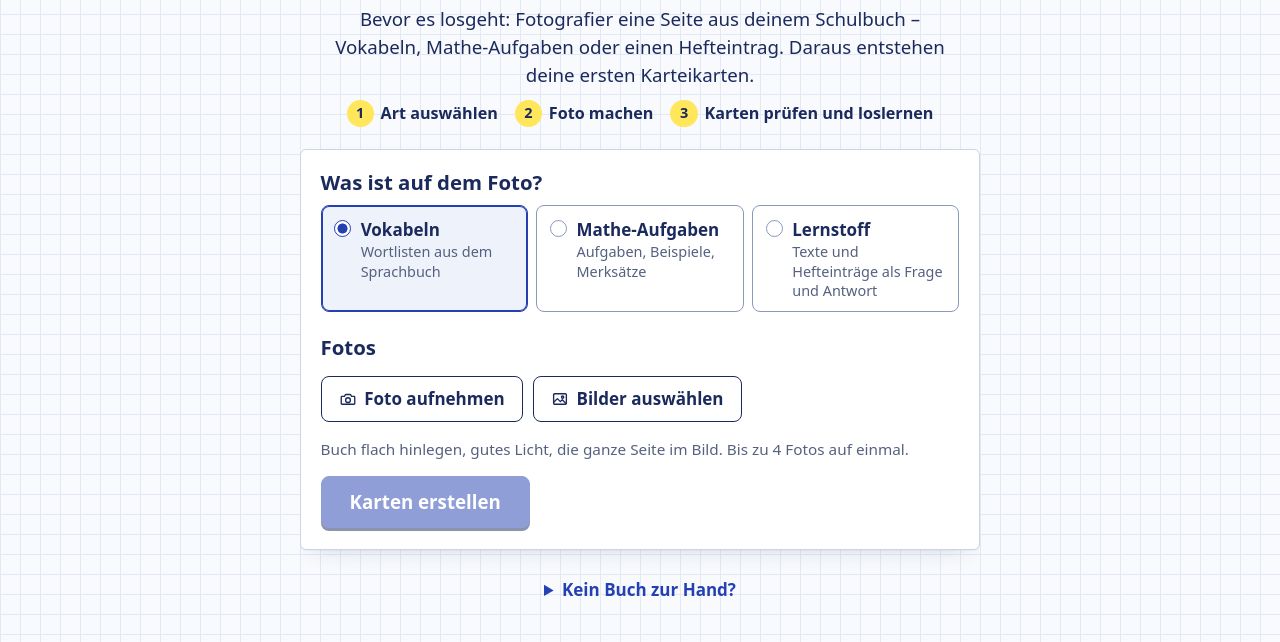
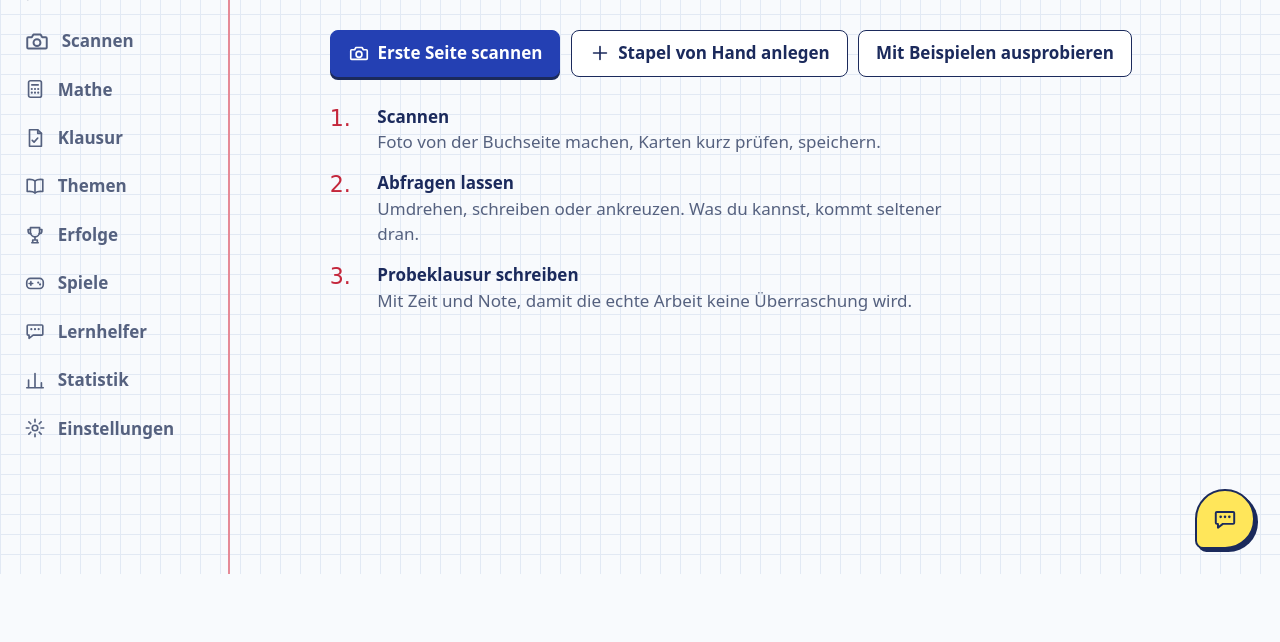
Before and after one commit to glennlucapaasch-hash/lernheft, a website with bundled scripts: page index.html in a window 1280 px wide. Shown: the part 226-868 px from the top of the page. After the commit the page ends 800 px from the top, so only its background shows below. Built offline with nearby package versions, Linux system fonts and the light colour scheme; files whose address does not match are found by name; a web font is replaced by a local one.

Commit message:
Revert "Erster Start: zuerst eine Seite scannen, dann geht es zum Hauptbildschirm"
This reverts commit c996212b958bf120e7a60c6dd07d67a5414ad21b.

```diff
--- a/css/style.css
+++ b/css/style.css
@@ -967,18 +967,3 @@ h1.handschrift::after { content: ""; position: absolute; left: 0; right: 0; bott
 .taste-buchstabe { height: 2.9rem; border-radius: 8px; border: 1.5px solid var(--linie-stark); background: var(--blatt); color: var(--tinte); font-size: 1.15rem; font-weight: 700; text-transform: uppercase; }
 .taste-buchstabe.treffer { background: #dbf2df; border-color: #17784a; color: #17784a; opacity: 1; }
 .taste-buchstabe.niete { opacity: .3; text-decoration: line-through; }
-
-/* ======================= Erster Start: erst scannen ======================= */
-body.erst-scan .nav, body.erst-scan .chat-blase { display: none; }
-body.erst-scan .app { display: block; }
-body.erst-scan main { padding-bottom: 2rem; }
-.erst-scan-seite { max-width: 40rem; }
-.erst-kopf { display: grid; justify-items: center; text-align: center; gap: .6rem; padding-top: 1rem; }
-.erst-kopf h1.handschrift { justify-self: center; }
-.erst-symbol { width: 5.5rem; height: 5.5rem; border-radius: 26px; display: grid; place-items: center; background: var(--koenigsblau); color: var(--auf-blau); box-shadow: 0 5px 0 var(--tinte); transform: rotate(-6deg); animation: plopp .7s cubic-bezier(.3,1.8,.5,1); }
-.erst-schritte { counter-reset: s; display: flex; flex-wrap: wrap; justify-content: center; gap: .5rem 1rem; }
-.erst-schritte li { counter-increment: s; display: flex; align-items: center; gap: .4rem; font-weight: 600; font-size: .95rem; animation: hinlegen .4s backwards; }
-.erst-schritte li:nth-child(2) { animation-delay: .1s; } .erst-schritte li:nth-child(3) { animation-delay: .2s; }
-.erst-schritte li::before { content: counter(s); width: 1.6rem; height: 1.6rem; border-radius: 50%; display: grid; place-items: center; background: var(--marker); color: var(--auf-marker); font-size: .85rem; }
-.erst-alternativ { text-align: center; }
-.erst-alternativ .reihe { justify-content: center; margin-top: .6rem; }
--- a/js/app.js
+++ b/js/app.js
@@ -138,14 +138,9 @@ function zeichnen() {
     try { fn(); } catch { /* egal */ }
   }
   const aktiv = bereich();
-  // Erster Start: Solange es noch keine Karten gibt, geht es zuerst zum Scannen.
-  // Einstellungen und Verwaltung bleiben erreichbar (dort wird z. B. der KI-Schlüssel hinterlegt).
-  const erstScan = !ueberlagerung && !store.getState().decks.length && !['einstellungen', 'verwaltung'].includes(aktiv.id);
-  ctx.erstScan = erstScan;
-  document.body.classList.toggle('erst-scan', erstScan);
   let inhalt;
   try {
-    inhalt = erstScan ? scannen(ctx) : (ueberlagerung || aktiv.view)(ctx);
+    inhalt = (ueberlagerung || aktiv.view)(ctx);
   } catch (e) {
     console.error(e);
     inhalt = h('div', { class: 'blatt' },
--- a/js/views/scannen.js
+++ b/js/views/scannen.js
@@ -67,16 +67,8 @@ function startSchritt(ctx) {
     if (location.hash === '#scannen' && ui.schritt === 'start') ctx.refresh();
   });
 
-  const erst = ctx.erstScan;
-  return h('div', { class: `seite ${erst ? 'erst-scan-seite' : ''}` },
-    erst
-      ? h('header', { class: 'erst-kopf' },
-          h('div', { class: 'erst-symbol', 'aria-hidden': 'true' }, icon('scan', 40)),
-          h('h1', { class: 'handschrift' }, 'Willkommen im Lernheft!'),
-          h('p', { class: 'einleitung' }, 'Bevor es losgeht: Fotografier eine Seite aus deinem Schulbuch – Vokabeln, Mathe-Aufgaben oder einen Hefteintrag. Daraus entstehen deine ersten Karteikarten.'),
-          h('ol', { class: 'erst-schritte' },
-            h('li', null, 'Art auswählen'), h('li', null, 'Foto machen'), h('li', null, 'Karten prüfen und loslernen')))
-      : h('header', { class: 'seiten-kopf' }, h('h1', { class: 'handschrift' }, 'Seite scannen')),
+  return h('div', { class: 'seite' },
+    h('header', { class: 'seiten-kopf' }, h('h1', { class: 'handschrift' }, 'Seite scannen')),
     ui.ki === null && h('div', { class: 'blatt meldung' },
       h('p', null, h('strong', null, 'Zum Erkennen der Fotos braucht die App einen KI-Schlüssel.'), ' Du hinterlegst ihn einmal in den Einstellungen. Ohne Schlüssel kannst du Vokabellisten von Hand einfügen.'),
       h('div', { class: 'reihe' },
@@ -99,13 +91,7 @@ function startSchritt(ctx) {
         h('button', { class: 'knopf', disabled: ui.fotos.length >= MAX_FOTOS, onclick: () => galerie.click() }, icon('bild', 18), 'Bilder auswählen')),
       h('p', { class: 'hinweis' }, `Buch flach hinlegen, gutes Licht, die ganze Seite im Bild. Bis zu ${MAX_FOTOS} Fotos auf einmal.`),
 
-      h('button', { class: 'knopf knopf-haupt knopf-gross', disabled: !ui.fotos.length || !ui.ki, onclick: () => erkennen(ctx) }, 'Karten erstellen')),
-    erst && h('details', { class: 'erst-alternativ' },
-      h('summary', null, 'Kein Buch zur Hand?'),
-      h('p', { class: 'hinweis' }, 'Du kannst auch mit einer Wortliste oder mit Beispielkarten anfangen und später scannen.'),
-      h('div', { class: 'reihe' },
-        h('button', { class: 'knopf', onclick: () => { const d = store.addDeck('Meine ersten Vokabeln', 'englisch'); ctx.go('karten', { deckId: d.id }); } }, 'Wörter selbst eintippen'),
-        h('button', { class: 'knopf', onclick: () => { store.beispieleLaden(); toast('Zwei Beispielstapel angelegt.'); ctx.go('start'); } }, 'Mit Beispielen ausprobieren'))));
+      h('button', { class: 'knopf knopf-haupt knopf-gross', disabled: !ui.fotos.length || !ui.ki, onclick: () => erkennen(ctx) }, 'Karten erstellen')));
 }
 
 function ladeSchritt(ctx) {
--- a/sw.js
+++ b/sw.js
@@ -1,6 +1,6 @@
 // Macht die App offline nutzbar: Die App-Dateien werden auf dem Gerät zwischengespeichert.
 // Anfragen an die KI gehen immer direkt ins Netz und werden nie gespeichert.
-const VERSION = 'lernheft-16';
+const VERSION = 'lernheft-15';
 const DATEIEN = [
   './', 'index.html', 'css/style.css', 'manifest.webmanifest', 'icons/icon.svg', 'icons/icon-192.png',
   'js/app.js', 'js/dom.js', 'js/store.js', 'js/srs.js', 'js/check.js', 'js/calc.js', 'js/exam.js', 'js/ai.js',
```
